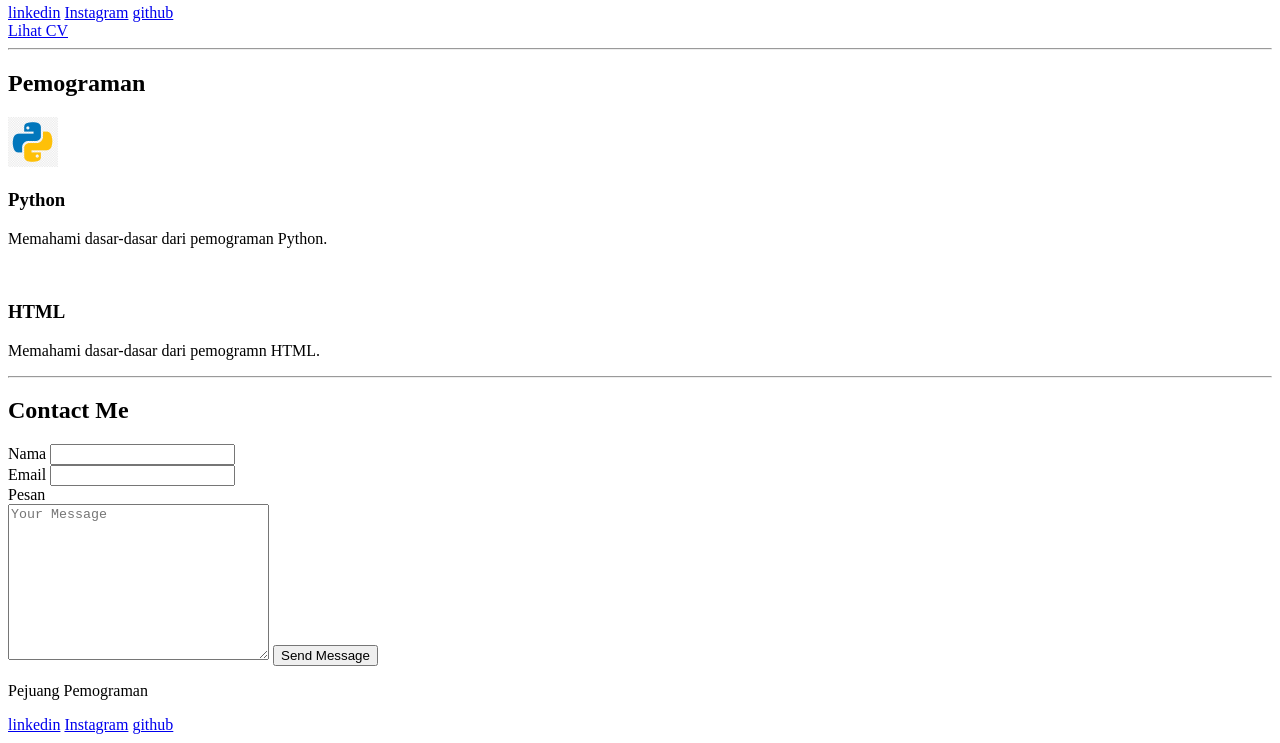
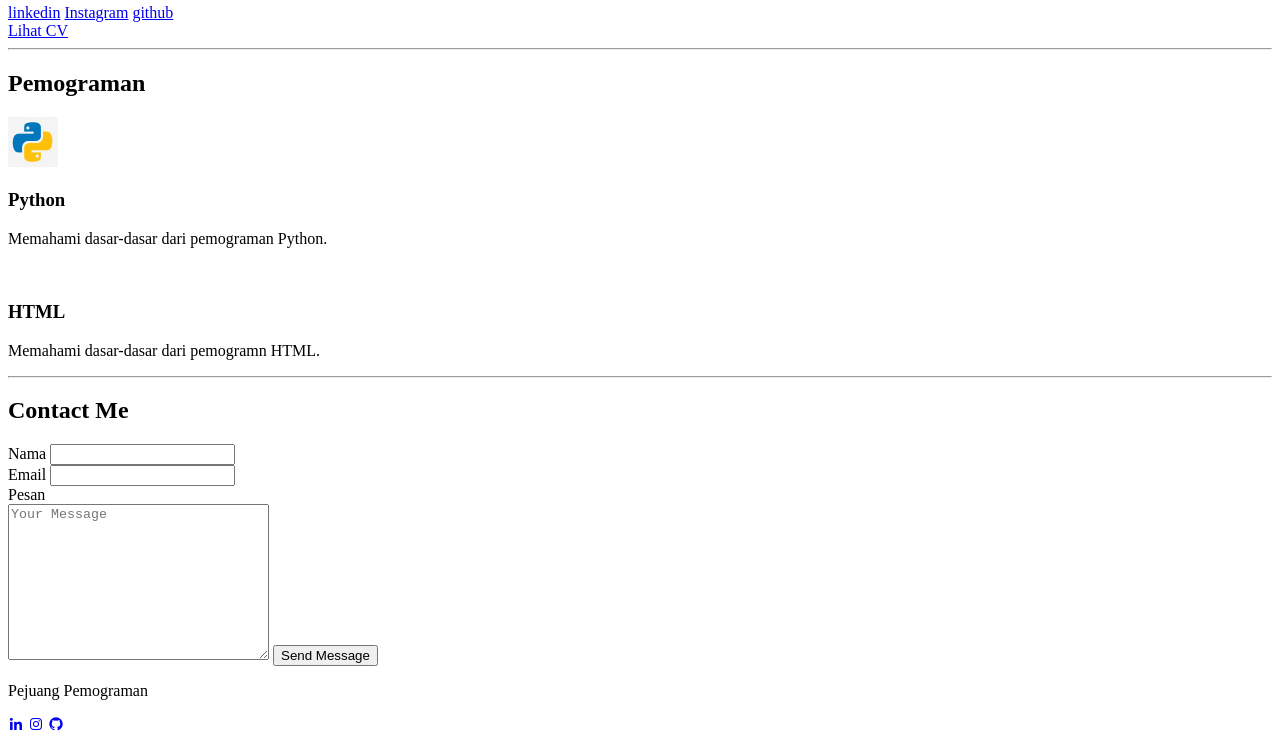
Before and after one commit to Nurdin0710/Portofolio-html, a plain HTML site: page index.html in a window 1280 px wide. Shown: the part 695-1438 px from the top of the page. Drawn offline with nearby package versions, Linux system fonts and the light colour scheme.

Commit message:
Update index.html

```diff
--- a/index.html
+++ b/index.html
@@ -3,6 +3,7 @@
 <head>
     <meta charset="UTF-8">
     <meta name="viewport" content="width=device-width, initial-scale=1.0">
+    <link href='https://unpkg.com/boxicons@2.1.4/css/boxicons.min.css' rel='stylesheet'>
     <title>Portofolio-Muhammad Nurdin</title>
 </head>
 <body>
@@ -80,11 +81,10 @@
     <div>
         <p>Pejuang Pemograman</p>
         <div>
-            <a href="https://www.linkedin.com/in/muhammad-nurdin-201987320" target="_blank">linkedin</a>
-            <a href="https://www.instagram.com/nurdnmhmmd?utm_source=ig_web_button_share_sheet&igsh=ZDNlZDc0MzIxNw==" target="_blank">Instagram</a>
-            <a href="https://www.github.com/Nurdin0710" target="_blank">github</a>
+            <a href="https://www.linkedin.com/in/muhammad-nurdin-201987320" target="_blank"><i class="bx bxl-linkedin"></i></a>
+            <a href="https://www.instagram.com/nurdnmhmmd?utm_source=ig_web_button_share_sheet&igsh=ZDNlZDc0MzIxNw==" target="_blank"><i class="bx bxl-instagram"></i></a>
+            <a href="https://www.github.com/Nurdin0710" target="_blank"><i class="bx bxl-github"></i></a>
         </div>
     </div>
 </body>
-
 </html>
```
